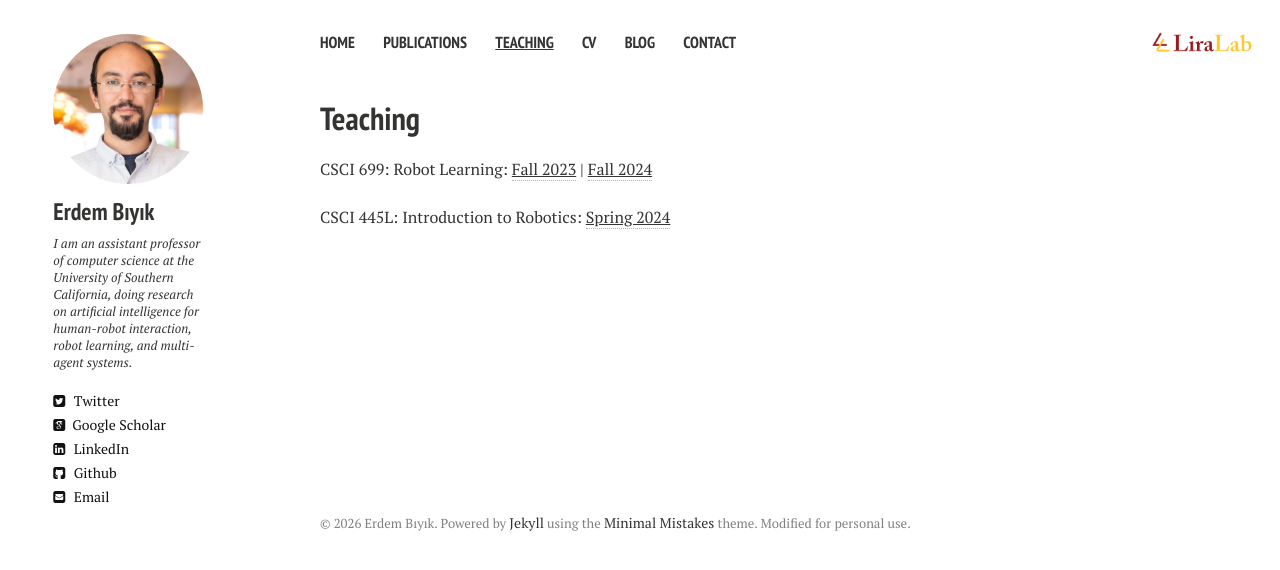
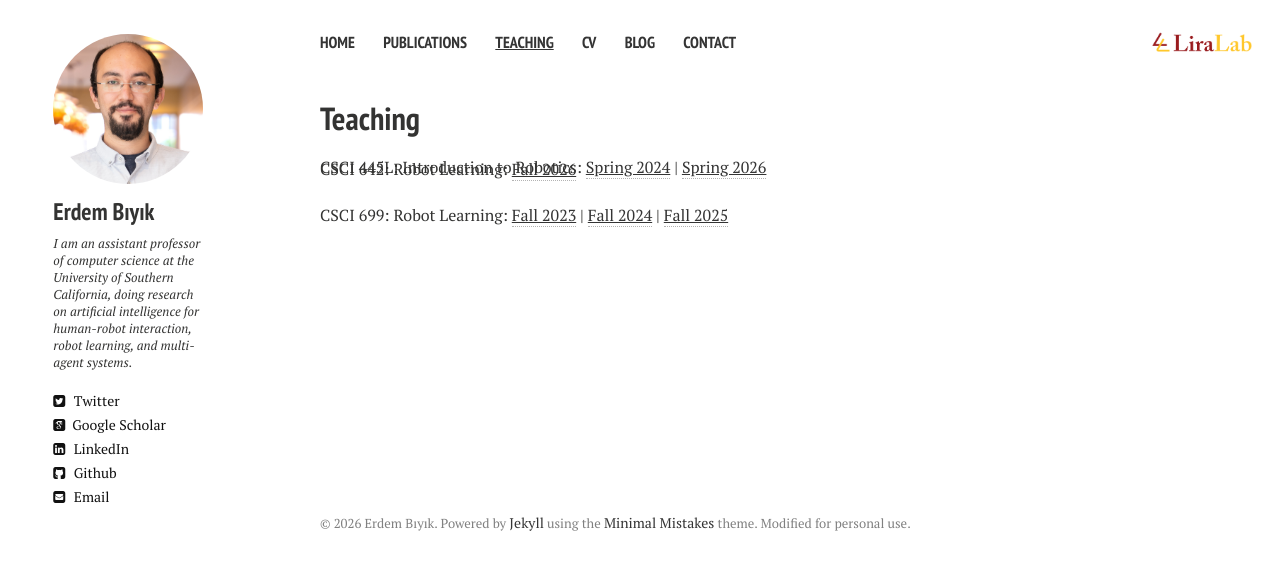
Before and after one commit to ebiyik/ebiyik.github.io, a Jekyll site: the page built from teaching.html, in a window 1280 px wide. Shown: the top 570 px of the page. Built offline with Jekyll 4.4.1, drawn with Linux system fonts in a browser that asks for light colours; nearby versions of some CDN libraries.

Commit message:
teaching page update

```diff
--- a/teaching.html
+++ b/teaching.html
@@ -6,5 +6,6 @@
 ---
 
 
-<p style="margin-bottom:0;">CSCI 699: Robot Learning: <a href="https://liralab.usc.edu/csci699/2023" style="text-decoration:underline;">Fall 2023</a> | <a href="https://liralab.usc.edu/csci699" style="text-decoration:underline;">Fall 2024</a></p><br>
-<p style="margin-bottom:0;">CSCI 445L: Introduction to Robotics: <a href="https://web-app.usc.edu/soc/syllabus/20241/30386.pdf" style="text-decoration:underline;">Spring 2024</a></p>
+<p style="margin-bottom:0;">CSCI 642: Robot Learning: <a href="https://liralab.usc.edu/csci642" style="text-decoration:underline;">Fall 2026</a><br>
+<p style="margin-bottom:0;">CSCI 445L: Introduction to Robotics: <a href="#" style="text-decoration:underline;">Spring 2024</a> | <a href="#" style="text-decoration:underline;">Spring 2026</a></p><br>
+<p style="margin-bottom:0;">CSCI 699: Robot Learning: <a href="https://liralab.usc.edu/csci699/2023" style="text-decoration:underline;">Fall 2023</a> | <a href="https://liralab.usc.edu/csci699/2024" style="text-decoration:underline;">Fall 2024</a> | <a href="https://liralab.usc.edu/csci699" style="text-decoration:underline;">Fall 2025</a></p>
```
Also changed, not shown: 1 other file.
